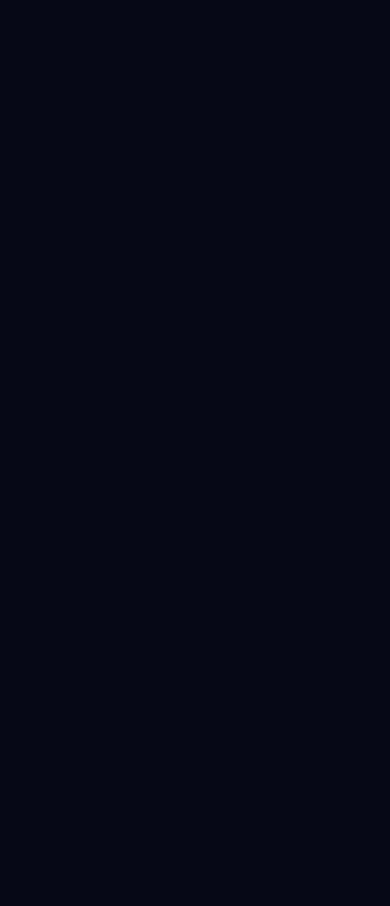
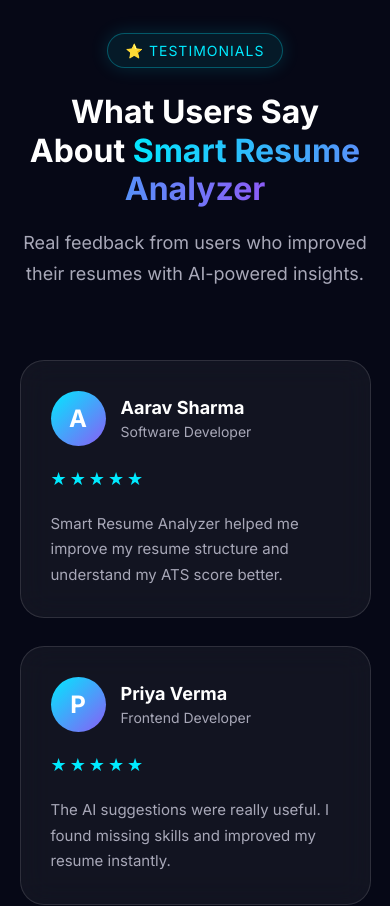
Before and after one commit to shrishti452/smart-resume-analyzer, a React (Vite) app: page / in a window 390 px wide. Shown: the part 7020-7926 px from the top of the page. Before the commit the page ends 6973 px from the top, so only its background shows below. Built offline with nearby package versions, Linux system fonts and the light colour scheme.

Commit message:
Add Testimonials section UI

```diff
--- a/src/App.jsx
+++ b/src/App.jsx
@@ -3,7 +3,8 @@
 import Hero from "./components/Hero/Hero";
 import Features from "./components/Features/Features";
 import HowItWorks from "./components/HowItWorks/HowItWorks";
-import WhyChooseUs from "./components/WhyChooseUs/whychooseus"
+import WhyChooseUs from "./components/WhyChooseUs/whychooseus";
+import Testimonials from "./components/Testimonials/Testimonials";
 
 function App() {
   const projectName = "Smart Resume Analyzer";
@@ -15,6 +16,7 @@
       <Features />
       <HowItWorks />
       <WhyChooseUs />
+      <Testimonials />
     </div>
   );
 }
--- /dev/null
+++ b/src/components/Testimonials/Testimonials.css
@@ -0,0 +1,350 @@
+.testimonials {
+
+    width: 100%;
+
+    padding: 100px 8%;
+
+    position: relative;
+
+}
+
+
+
+/* HEADER */
+
+.testimonial-header {
+
+    text-align: center;
+
+    max-width: 800px;
+
+    margin: 0 auto 70px;
+
+}
+
+
+
+.testimonial-badge {
+
+    display: inline-block;
+
+    padding: 8px 18px;
+
+    border-radius: 50px;
+
+
+    background: rgba(0, 234, 255, 0.08);
+
+    border: 1px solid rgba(0, 234, 255, 0.3);
+
+
+    color: #00eaff;
+
+    font-size: 14px;
+
+    letter-spacing: 1px;
+
+
+    box-shadow:
+        0 0 18px rgba(0, 234, 255, 0.15);
+
+}
+
+
+
+.testimonial-header h2 {
+
+    margin-top: 25px;
+
+    font-size: 46px;
+
+    color: white;
+
+    line-height: 1.2;
+
+}
+
+
+
+.testimonial-header h2 span {
+
+    background:
+        linear-gradient(90deg,
+            #00eaff,
+            #8b5cf6);
+
+
+    -webkit-background-clip: text;
+
+    -webkit-text-fill-color: transparent;
+
+}
+
+
+
+.testimonial-header p {
+
+    margin-top: 20px;
+
+    color: #a8a8b8;
+
+    font-size: 18px;
+
+    line-height: 1.7;
+
+}
+
+
+
+/* CARDS */
+
+.testimonial-container {
+
+    display: grid;
+
+    grid-template-columns: repeat(3, 1fr);
+
+    gap: 28px;
+
+}
+
+
+
+.testimonial-card {
+
+    position: relative;
+
+
+    padding: 30px;
+
+
+    background:
+        rgba(255, 255, 255, 0.05);
+
+
+    border: 1px solid rgba(255, 255, 255, 0.12);
+
+
+    border-radius: 24px;
+
+
+    backdrop-filter: blur(15px);
+
+
+    overflow: hidden;
+
+
+    transition: .35s ease;
+
+}
+
+
+
+.testimonial-card::before {
+
+    content: "";
+
+
+    position: absolute;
+
+
+    width: 150px;
+
+
+    height: 150px;
+
+
+    background:
+        linear-gradient(135deg,
+            #00eaff,
+            #8b5cf6);
+
+
+    filter: blur(90px);
+
+
+    opacity: 0;
+
+
+    top: -40px;
+
+
+    right: -40px;
+
+
+    transition: .35s;
+
+}
+
+
+
+.testimonial-card:hover::before {
+
+    opacity: .6;
+
+}
+
+
+
+.testimonial-card:hover {
+
+    transform: translateY(-10px);
+
+
+    border-color:
+        rgba(0, 234, 255, .45);
+
+
+    box-shadow:
+        0 20px 45px rgba(0, 0, 0, .35);
+
+}
+
+
+
+/* USER INFO */
+
+
+.user-info {
+
+    display: flex;
+
+    align-items: center;
+
+    gap: 15px;
+
+}
+
+
+
+.user-avatar {
+
+    width: 55px;
+
+    height: 55px;
+
+
+    border-radius: 50%;
+
+
+    display: flex;
+
+    align-items: center;
+
+    justify-content: center;
+
+
+    font-size: 24px;
+
+    font-weight: 700;
+
+
+    color: white;
+
+
+    background:
+        linear-gradient(135deg,
+            #00eaff,
+            #8b5cf6);
+
+}
+
+
+
+.user-info h3 {
+
+    color: white;
+
+    font-size: 18px;
+
+    margin-bottom: 5px;
+
+}
+
+
+
+.user-info p {
+
+    color: #a8a8b8;
+
+    font-size: 14px;
+
+}
+
+
+
+/* RATING */
+
+
+.rating {
+
+    margin: 22px 0;
+
+
+    color: #00eaff;
+
+
+    letter-spacing: 3px;
+
+
+    font-size: 18px;
+
+}
+
+
+
+/* REVIEW */
+
+
+.review-text {
+
+    color: #a8a8b8;
+
+
+    line-height: 1.7;
+
+
+    font-size: 15px;
+
+}
+
+
+
+/* RESPONSIVE */
+
+
+@media(max-width:1100px) {
+
+    .testimonial-container {
+
+        grid-template-columns: repeat(2, 1fr);
+
+    }
+
+}
+
+
+
+@media(max-width:700px) {
+
+    .testimonials {
+
+        padding: 80px 5%;
+
+    }
+
+
+    .testimonial-header h2 {
+
+        font-size: 32px;
+
+    }
+
+
+    .testimonial-container {
+
+        grid-template-columns: 1fr;
+
+    }
+
+}
--- /dev/null
+++ b/src/components/Testimonials/Testimonials.jsx
@@ -0,0 +1,105 @@
+import "./Testimonials.css";
+
+function Testimonials() {
+
+    const reviews = [
+        {
+            name: "Aarav Sharma",
+            role: "Software Developer",
+            review:
+                "Smart Resume Analyzer helped me improve my resume structure and understand my ATS score better.",
+            rating: "★★★★★"
+        },
+        {
+            name: "Priya Verma",
+            role: "Frontend Developer",
+            review:
+                "The AI suggestions were really useful. I found missing skills and improved my resume instantly.",
+            rating: "★★★★★"
+        },
+        {
+            name: "Rahul Mehta",
+            role: "Data Analyst",
+            review:
+                "A simple and powerful tool that gives clear feedback and helps create job-ready resumes.",
+            rating: "★★★★☆"
+        }
+    ];
+
+
+    return (
+
+        <section className="testimonials">
+
+            <div className="testimonial-header">
+
+                <span className="testimonial-badge">
+                    ⭐ TESTIMONIALS
+                </span>
+
+
+                <h2>
+                    What Users Say About
+                    <span> Smart Resume Analyzer</span>
+                </h2>
+
+
+                <p>
+                    Real feedback from users who improved their resumes
+                    with AI-powered insights.
+                </p>
+
+            </div>
+
+
+
+            <div className="testimonial-container">
+
+                {
+                    reviews.map((item, index) => (
+
+                        <div className="testimonial-card" key={index}>
+
+
+                            <div className="user-info">
+
+                                <div className="user-avatar">
+                                    {item.name.charAt(0)}
+                                </div>
+
+
+                                <div>
+                                    <h3>{item.name}</h3>
+                                    <p>{item.role}</p>
+                                </div>
+
+                            </div>
+
+
+
+                            <div className="rating">
+                                {item.rating}
+                            </div>
+
+
+                            <p className="review-text">
+                                {item.review}
+                            </p>
+
+
+                        </div>
+
+                    ))
+                }
+
+
+            </div>
+
+
+        </section>
+
+    );
+}
+
+
+export default Testimonials;
```
